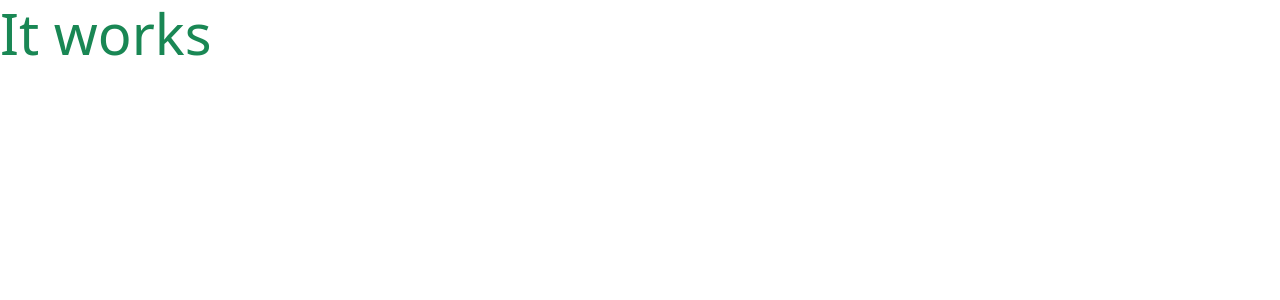
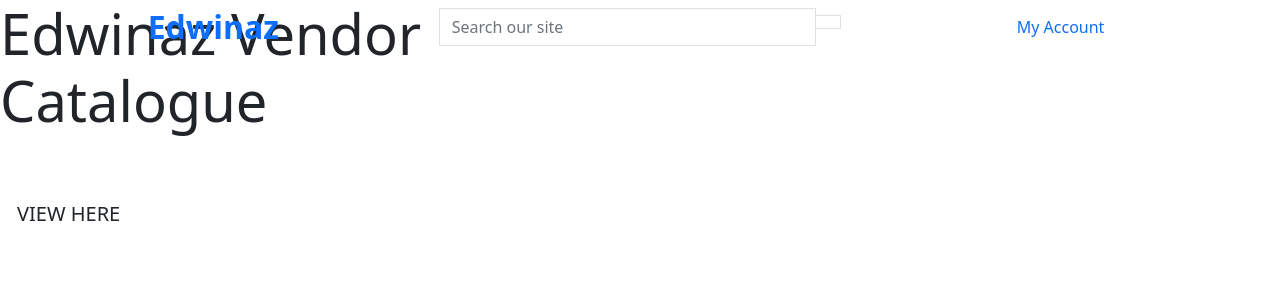
Before and after one commit to dooco/edwinaz, a Django app: page / in a window 1280 px wide. Shown: the top 300 px of the page. Run offline with Django 4.2, Linux system fonts and the light colour scheme.

Commit message:
add main page header

```diff
--- a/home/templates/home/index.html
+++ b/home/templates/home/index.html
@@ -1,6 +1,27 @@
 {% extends "base.html" %}
 {% load static %}
 
+{% block page_header %}
+    <div class="container header-container">
+        <div class="row">
+            <div class="col"></div>
+        </div>
+    </div>
+{% endblock %}
+
 {% block content %}
-    <h1 class="display-4 text-success">It works</h1>
+    <div container h-100>
+        <div row h-100>
+            <div class="col-7 col-md-6 my-auto">
+                <h1 class="display-4 logo-font text-black">
+                    Edwinaz Vendor Catalogue
+                </h1>
+                <div class="my-5">
+                    <h4>
+                        <a href="" class="shop-now-button btn btn-lg rounded-0 text-uppercase py-3">View Here</a>
+                    </h4>
+                </div>
+            </div>
+        </div>
+    </div>
 {% endblock %}
--- a/templates/base.html
+++ b/templates/base.html
@@ -31,7 +31,55 @@
     <title>Edwinaz{% block extra_title %}{% endblock %}</title>
   </head>
   <body>
-    <header class="container-fluid fixed-top"></header>
+    <header class="container-fluid fixed-top">
+      <div class="row">
+        <div class="col-12 col-lg-4 my-auto py-1 py-lg-0 text-center text-lg-left">
+          <a href="{% url home %}" class="nav-link main-logo-link">
+            <h2 class="logo-font text-black my-0"><strong>Edwinaz</strong></h2>
+          </a>
+        </div>
+        <div class="col-12 col-lg-4 my-auto py-1 py-lg-0">
+          <form method="GET" action="{% url 'products' %}">
+            <div class="input-group w-100">
+                <input class="form-control border border-black rounded-0" type="text" name="q" placeholder="Search our site">
+                <div class="input-group-append">
+                    <button class="form-control btn btn-black border border-black rounded-0" type="submit">
+                        <span class="icon">
+                            <i class="fas fa-search"></i>
+                        </span>
+                    </button>
+                </div>
+            </div>
+        </form>
+        </div>
+        <div class="col-12 col-lg-4 my-auto py-1 py-lg-0">
+          <ul class="list-inline list-unstyled text-center text-lg-right my-0">
+            <li class="list-inline-item dropdown">
+              <a class="text-black nav-link" href="#" id="user-options" data-toggle="dropdown" aria-haspopup="true" aria-expanded="false">
+                <div class="text-center">
+                    <div><i class="fas fa-user fa-lg"></i></div>
+                    <p class="my-0">My Account</p>
+                </div>
+            </a>
+                <div class="dropdown-menu border-0" aria-labelledby="user-options">
+                  {% if request.user.is_authenticated %}
+                      {% if request.user.is_superuser %}
+                          <a href="{% url 'add_product' %}" class="dropdown-item">Product Management</a>
+                      {% endif %}
+                      <a href="{% url 'profile' %}" class="dropdown-item">My Profile</a>
+                      <a href="{% url 'account_logout' %}" class="dropdown-item">Logout</a>
+                  {% else %}
+                      <a href="{% url 'account_signup' %}" class="dropdown-item">Register</a>
+                      <a href="{% url 'account_login' %}" class="dropdown-item">Login</a>
+                  {% endif %}
+              </div>
+            </li>
+            <li class="list-inline-item"></li>
+
+          </ul>
+        </div>
+      </div>
+    </header>
     {% if messages %}
         <div class="message-container"></div>
     {% endif %}
```
